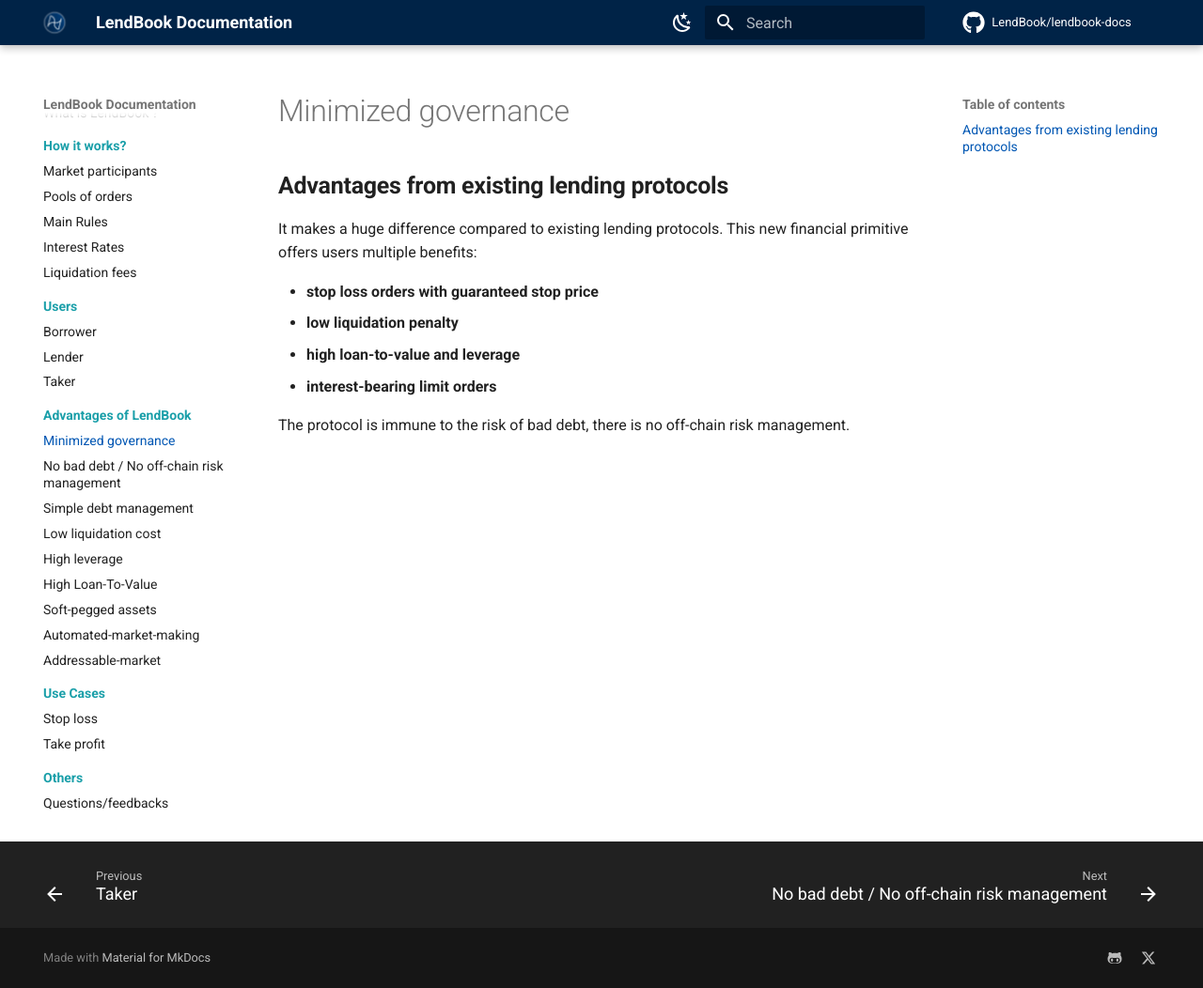
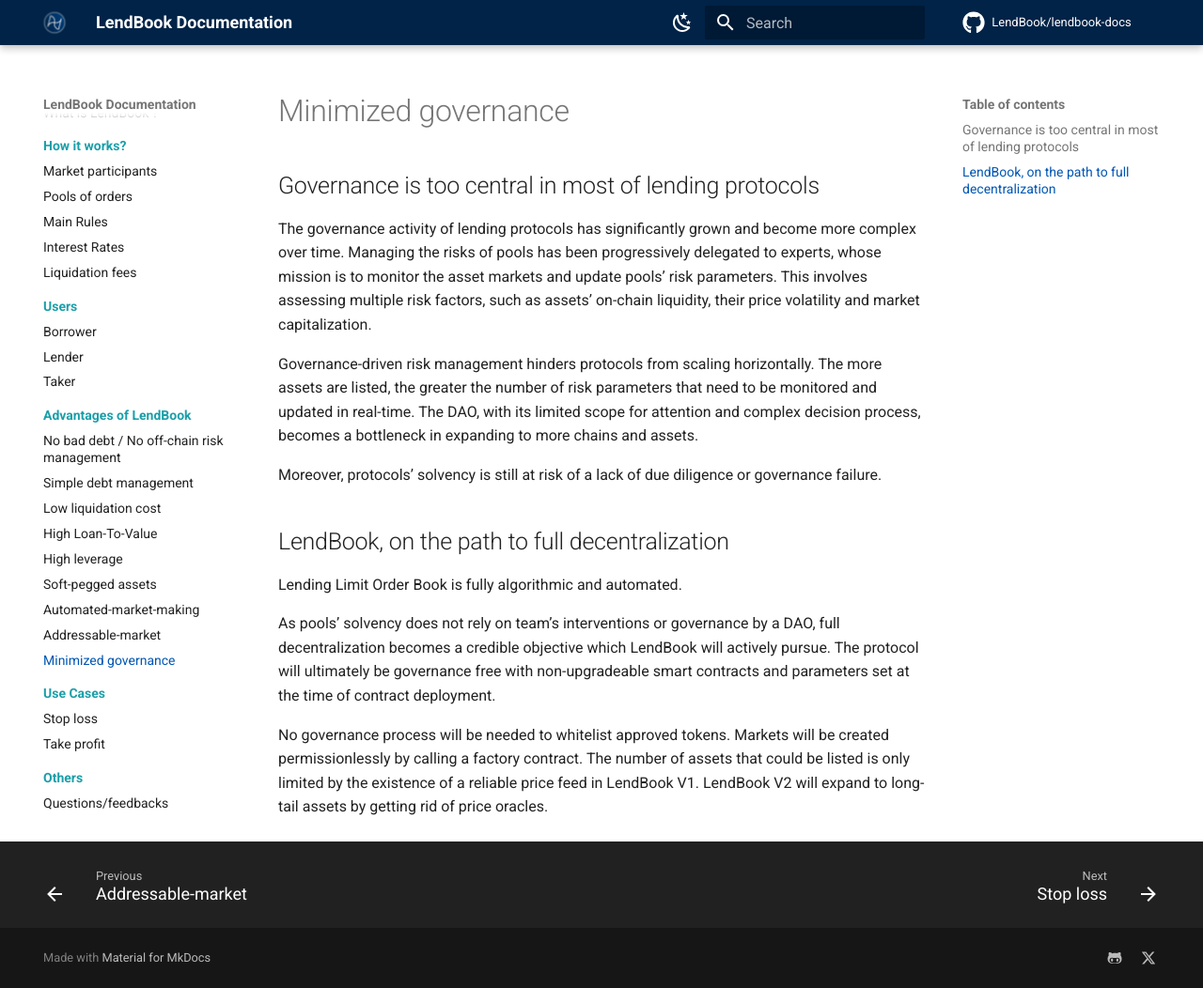
Before and after one commit to LendBook/lendbook-docs, an MkDocs documentation site: the page built from docs/advantages/governance.md, in a window 1280 px wide and 1052 px high. Shown: the whole window at 94% size. Built offline with MkDocs 1.6.1 and Material for MkDocs 9.7.7, drawn with Linux system fonts in a browser that asks for light colours; comment, search, counter and statistics services are not loaded.

Commit message:
debt management

```diff
--- a/docs/advantages/governance.md
+++ b/docs/advantages/governance.md
@@ -1,12 +1,16 @@
 
-## **Advantages from existing lending protocols**
+## Governance is too central in most of lending protocols
 
+The governance activity of lending protocols has significantly grown and become more complex over time. Managing the risks of pools has been progressively delegated to experts, whose mission is to monitor the asset markets and update pools’ risk parameters. This involves assessing multiple risk factors, such as assets’ on-chain liquidity, their price volatility and market capitalization.
 
-It makes a huge difference compared to existing lending protocols. This new financial primitive offers users multiple benefits:
+Governance-driven risk management hinders protocols from scaling horizontally. The more assets are listed, the greater the number of risk parameters that need to be monitored and updated in real-time. The DAO, with its limited scope for attention and complex decision process, becomes a bottleneck in expanding to more chains and assets.
 
-* **stop loss orders with guaranteed stop price**
-* **low liquidation penalty**
-* **high loan-to-value and leverage**
-* **interest-bearing limit orders**
+Moreover, protocols’ solvency is still at risk of a lack of due diligence or governance failure.
 
-The protocol is immune to the risk of bad debt, there is no off-chain risk management.
+## LendBook, on the path to full decentralization
+
+Lending Limit Order Book is fully algorithmic and automated.
+
+As pools’ solvency does not rely on team’s interventions or governance by a DAO, full decentralization becomes a credible objective which LendBook will actively pursue. The protocol will ultimately be governance free with non-upgradeable smart contracts and parameters set at the time of contract deployment.
+
+No governance process will be needed to whitelist approved tokens. Markets will be created permissionlessly by calling a factory contract. The number of assets that could be listed is only limited by the existence of a reliable price feed in LendBook V1. LendBook V2 will expand to long-tail assets by getting rid of price oracles.
--- a/mkdocs.yml
+++ b/mkdocs.yml
@@ -17,15 +17,15 @@
     - Lender: users/lender.md
     - Taker: users/taker.md
   - Advantages of LendBook:
-    - Minimized governance: advantages/governance.md
     - No bad debt / No off-chain risk management: advantages/risk-management.md
     - Simple debt management: advantages/debt-management.md
     - Low liquidation cost: advantages/liquidation-cost.md
+    - High Loan-To-Value: advantages/loan-to-value.md
     - High leverage: advantages/leverage.md
-    - High Loan-To-Value: advantages/loan-to-value.md
     - Soft-pegged assets: advantages/soft-pegged-assets.md
     - Automated-market-making: advantages/automated-market-making.md
     - Addressable-market: advantages/addressable-market.md
+    - Minimized governance: advantages/governance.md
   - Use Cases:
     - Stop loss: use-cases/stop-loss.md
     - Take profit: use-cases/take-profit.md
```
Also changed, not shown: docs/advantages/debt-management.md (+17 -0 lines), docs/advantages/liquidation-cost.md (+6 -0 lines), docs/advantages/risk-management.md (+24 -0 lines), docs/how-it-works/liquidation.md (+12 -2 lines), docs/index.md (+9 -0 lines), docs/images/debt-management-1.png (added).
